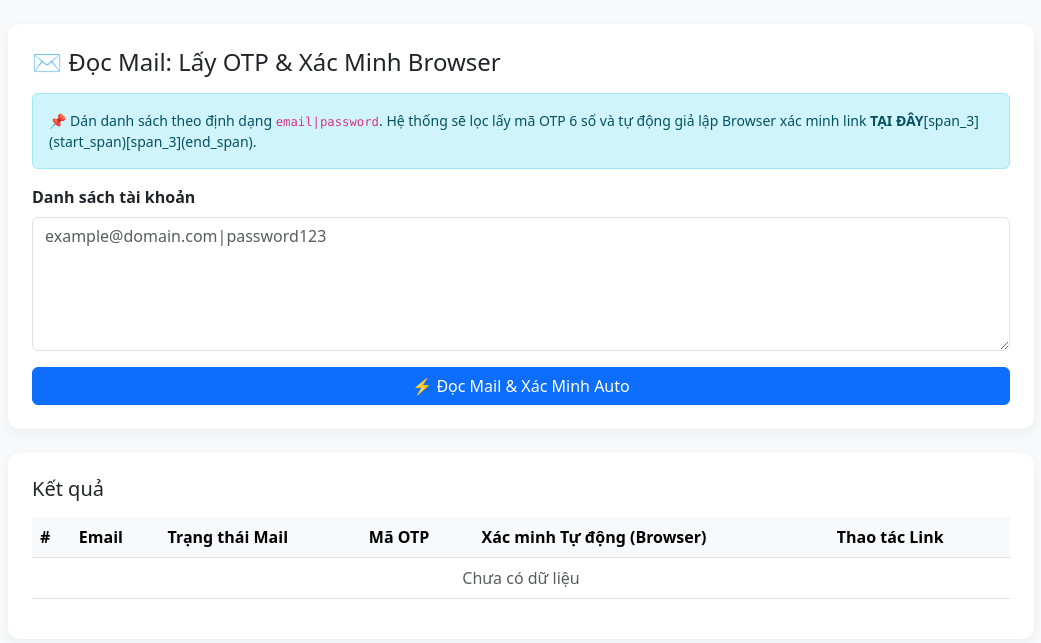
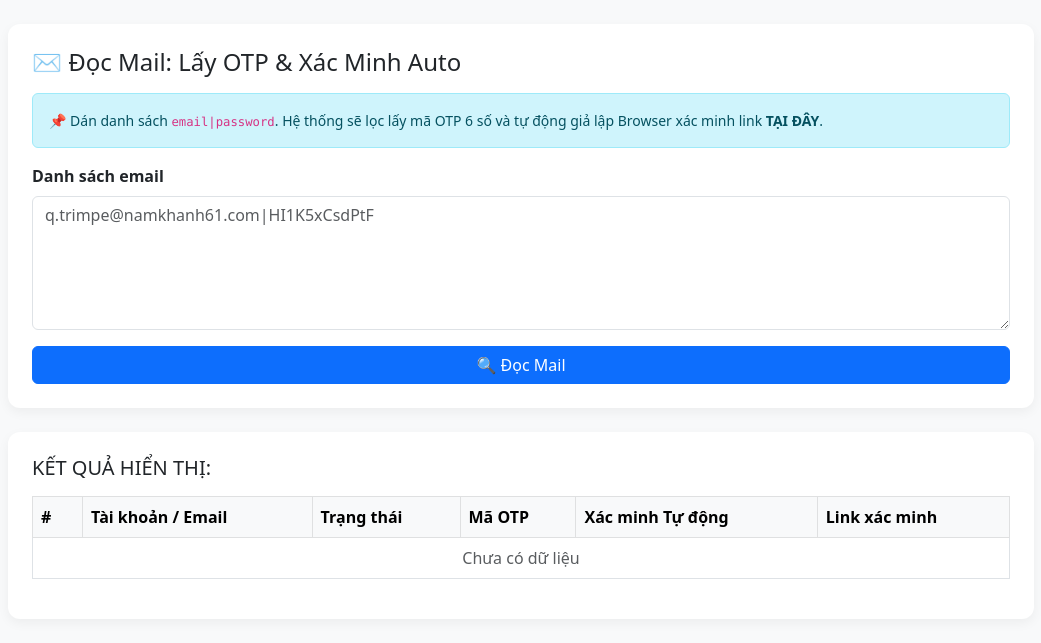
Before and after one commit to quocbaouwu-ux/web_checker, a Flask app: page / in a window 1280 px wide. Shown: the top 643 px of the page, without its empty margins (119-1160 px from the left). Run offline with Flask 3, Linux system fonts and the light colour scheme.

Commit message:
Update index.html

```diff
--- a/templates/index.html
+++ b/templates/index.html
@@ -3,7 +3,7 @@
 <head>
     <meta charset="UTF-8">
     <meta name="viewport" content="width=device-width, initial-scale=1.0">
-    <title>Đọc Mail - Lấy OTP & Tự Động Xác Minh Browser</title>
+    <title>Đọc Mail & Lấy OTP</title>
     <link href="https://cdn.jsdelivr.net/npm/bootstrap@5.3.0/dist/css/bootstrap.min.css" rel="stylesheet">
     <style>
         body { background-color: #f8f9fa; font-family: system-ui, -apple-system, sans-serif; }
@@ -15,34 +15,34 @@
 <body>
     <div class="container py-4" style="max-width: 1050px;">
         <div class="card card-custom p-4 mb-4 bg-white">
-            <h4 class="mb-3">✉️ Đọc Mail: Lấy OTP & Xác Minh Browser</h4>
+            <h4 class="mb-3">✉️ Đọc Mail: Lấy OTP & Xác Minh Auto</h4>
 
             <div class="alert alert-info small mb-3">
-                📌 Dán danh sách theo định dạng <code>email|password</code>. Hệ thống sẽ lọc lấy mã OTP 6 số và tự động giả lập Browser xác minh link <strong>TẠI ĐÂY</strong>[span_3](start_span)[span_3](end_span).
+                📌 Dán danh sách <code>email|password</code>. Hệ thống sẽ lọc lấy mã OTP 6 số và tự động giả lập Browser xác minh link <strong>TẠI ĐÂY</strong>.
             </div>
 
             <div class="mb-3">
-                <label class="form-label fw-bold">Danh sách tài khoản</label>
-                <textarea id="emailList" class="form-control" rows="5" placeholder="example@domain.com|password123"></textarea>
+                <label class="form-label fw-bold">Danh sách email</label>
+                <textarea id="emailList" class="form-control" rows="5" placeholder="q.trimpe@namkhanh61.com|HI1K5xCsdPtF"></textarea>
             </div>
 
             <button id="btnVerify" onclick="processEmails()" class="btn btn-primary px-4">
-                ⚡ Đọc Mail & Xác Minh Auto
+                🔍 Đọc Mail
             </button>
         </div>
 
         <div class="card card-custom p-4 bg-white">
-            <h5 class="mb-3">Kết quả</h5>
+            <h5 class="mb-3">KẾT QUẢ HIỂN THỊ:</h5>
             <div class="table-responsive">
-                <table class="table table-hover">
+                <table class="table table-bordered table-hover align-middle">
                     <thead class="table-light">
                         <tr>
-                            <th>#</th>
-                            <th>Email</th>
-                            <th>Trạng thái Mail</th>
+                            <th style="width: 50px;">#</th>
+                            <th>Tài khoản / Email</th>
+                            <th>Trạng thái</th>
                             <th>Mã OTP</th>
-                            <th>Xác minh Tự động (Browser)</th>
-                            <th>Thao tác Link</th>
+                            <th>Xác minh Tự động</th>
+                            <th>Link xác minh</th>
                         </tr>
                     </thead>
                     <tbody id="resultTable">
@@ -68,8 +68,8 @@
             const tbody = document.getElementById('resultTable');
 
             btn.disabled = true;
-            btn.innerHTML = '⌛ Đang lấy OTP & Bấm link...';
-            tbody.innerHTML = '<tr><td colspan="6" class="text-center">Đang kết nối hòm thư...</td></tr>';
+            btn.innerHTML = '⌛ Đang đọc mail...';
+            tbody.innerHTML = '<tr><td colspan="6" class="text-center">Đang kết nối hòm thư và kiểm tra OTP...</td></tr>';
 
             try {
                 const response = await fetch('/api/verify', {
@@ -83,26 +83,25 @@
 
                 if (data.results && data.results.length > 0) {
                     data.results.forEach((item, index) => {
-                        // Kiểm tra nếu là mã OTP số 6 chữ số
+                        // Trình bày OTP (Chỉ lấy chuỗi 6 số)
                         const isOtpNum = /^\d{6}$/.test(item.otp);
                         const otpDisplay = isOtpNum
                             ? `<span class="otp-text me-2">${item.otp}</span>
-                               <button onclick="copyText('${item.otp}')" class="btn btn-sm btn-outline-secondary py-0">Copy</button>`
+                               <button onclick="copyText('${item.otp}')" class="btn btn-sm btn-outline-secondary py-0">Copy OTP</button>`
                             : `<span class="badge bg-secondary">${item.otp}</span>`;
 
                         const isSuccess = item.link_status && item.link_status.includes("Thành công");
                         const linkStatusDisplay = `<span class="badge ${isSuccess ? 'bg-success' : 'bg-danger'}">${item.link_status}</span>`;
 
                         const linkDisplay = item.link
-                            ? `<a href="${item.link}" target="_blank" class="btn btn-sm btn-outline-primary me-1">Mở Web</a>
-                               <button onclick="copyText('${item.link}')" class="btn btn-sm btn-outline-secondary py-0">Copy Link</button>`
+                            ? `<a href="${item.link}" target="_blank" class="btn btn-sm btn-primary">TẠI ĐÂY</a>`
                             : `<span class="text-muted small">Không có link</span>`;
 
                         const tr = document.createElement('tr');
                         tr.innerHTML = `
                             <td>${index + 1}</td>
                             <td><strong>${item.email}</strong></td>
-                            <td><span class="badge ${item.status === 'Thành công' ? 'bg-primary' : 'bg-danger'}">${item.status}</span></td>
+                            <td><span class="badge ${item.status === 'Thành công' ? 'bg-success' : 'bg-danger'}">${item.status}</span></td>
                             <td>${otpDisplay}</td>
                             <td>${linkStatusDisplay}</td>
                             <td>${linkDisplay}</td>
@@ -116,7 +115,7 @@
                 tbody.innerHTML = `<tr><td colspan="6" class="text-center text-danger">Lỗi: ${err.message}</td></tr>`;
             } finally {
                 btn.disabled = false;
-                btn.innerHTML = '⚡ Đọc Mail & Xác Minh Auto';
+                btn.innerHTML = '🔍 Đọc Mail';
             }
         }
 
```
